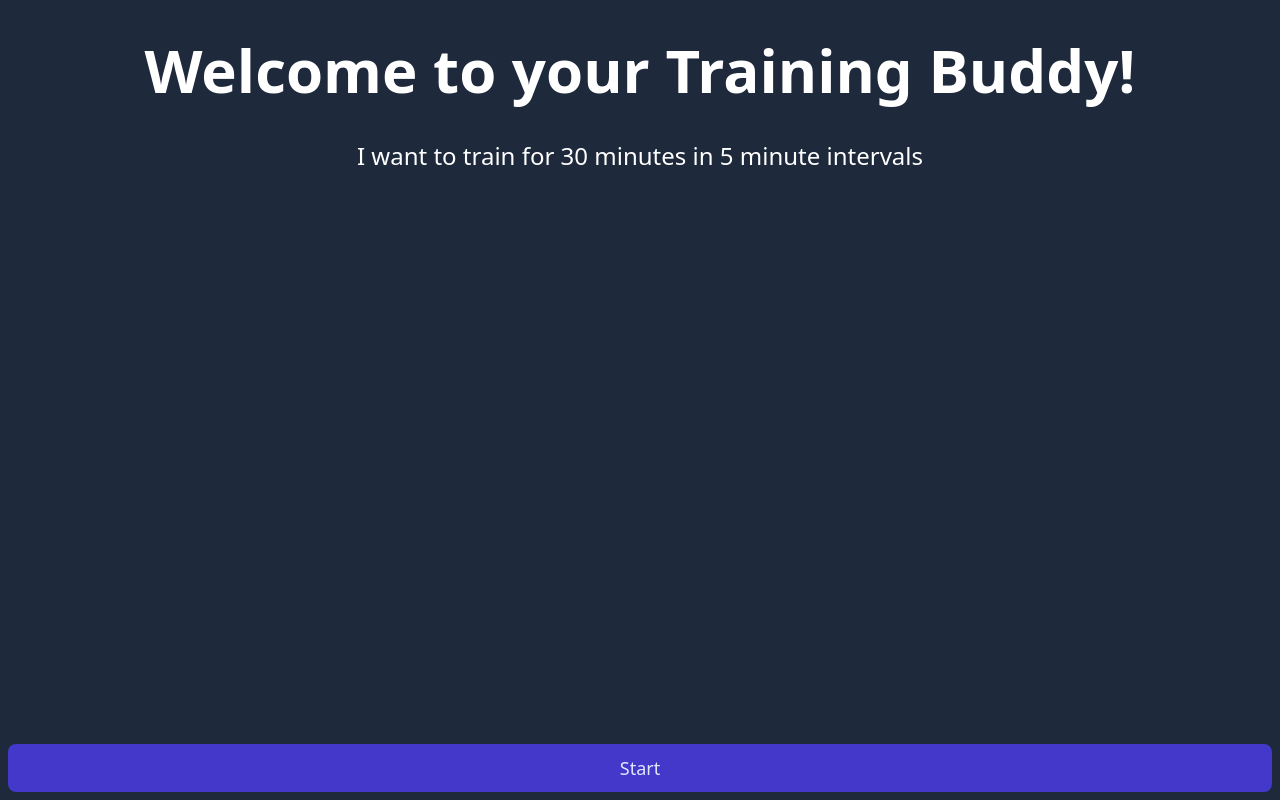
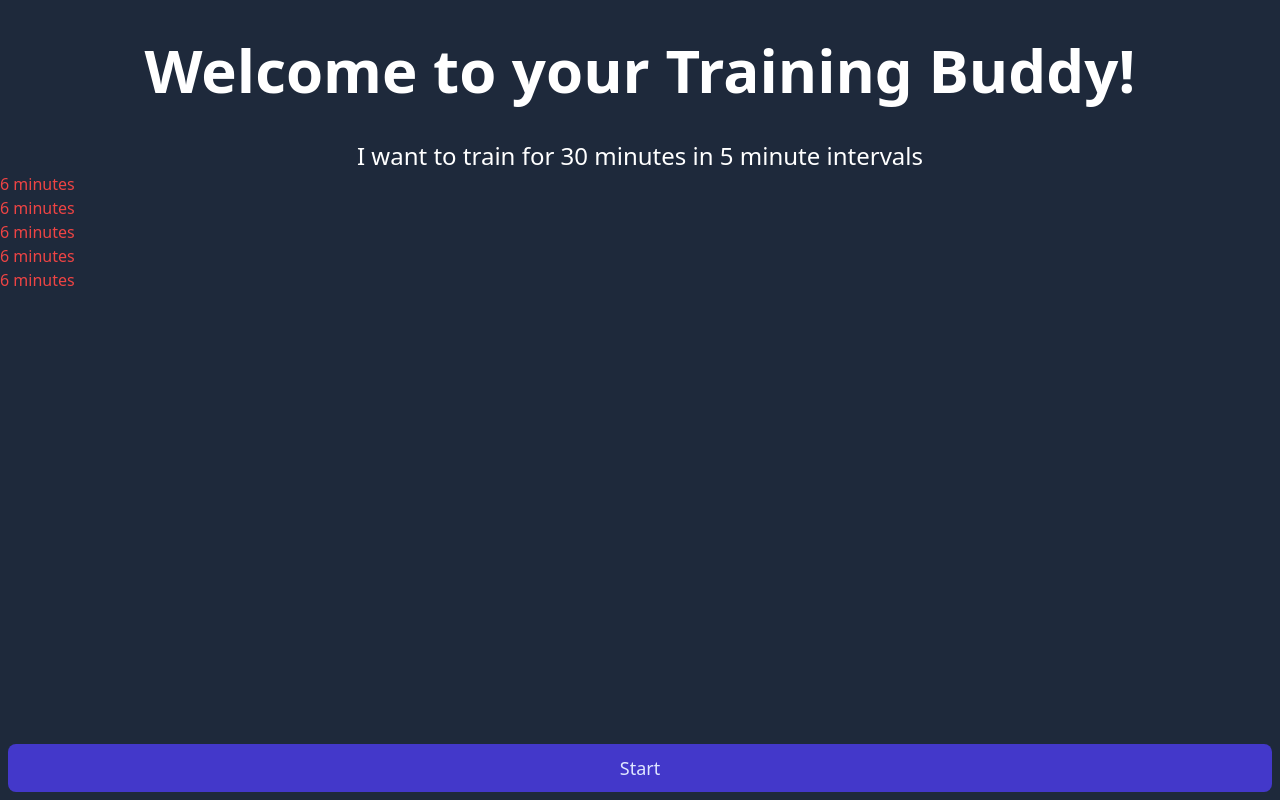
Before and after one commit to Yeffian/TrainingBuddy, a SvelteKit app: page / in a window 1280 px wide. Both pictures are taken after a click on the button "Start". Built offline with nearby package versions, Linux system fonts and the light colour scheme.

Commit message:
add IntervalCard and interval time calculation

```diff
--- a/src/components/Hero.svelte
+++ b/src/components/Hero.svelte
@@ -1,11 +1,18 @@
 <script lang="ts">
-    let trainingTime: string;
-    let intervals: string;
+    import IntervalCard from "./IntervalCard.svelte";
+
+    let trainingTimeBuff: string;
+    let intervalsBuff: string;
+
+    let trainingTime: number;
+    let intervals: number;
 
     const debug = () => {
-        console.log(trainingTime);
-        console.log(intervals);
+        trainingTime = Number(trainingTimeBuff);
+        intervals = Number(intervalsBuff);
     }
+
+    $: intervalTime = trainingTime / intervals;
 </script>
 
 <main>
@@ -14,9 +21,13 @@
             Welcome to your Training Buddy!
         </h1>
         <p class="text-center pt-10 text-2xl">
-            I want to train for <span bind:innerText={trainingTime} contenteditable>30</span> minutes in <span bind:innerText={intervals}
+            I want to train for <span bind:innerText={trainingTimeBuff} contenteditable>30</span> minutes in <span bind:innerText={intervalsBuff}
             contenteditable>5</span> minute intervals
         </p>
+
+        {#each {length: intervals} as _, interval}
+            <IntervalCard time={intervalTime}/>
+        {/each}
 
         <button class="absolute inset-x-0 bottom-0 align-center h-12 px-8 m-2 text-lg text-indigo-100 transition-colors duration-150 bg-indigo-700 rounded-lg
                     focus:shadow-outline hover:bg-indigo-800"
--- /dev/null
+++ b/src/components/IntervalCard.svelte
@@ -0,0 +1,9 @@
+<script lang="ts">
+    export let time: number;
+</script>
+
+<main>
+    <div>
+        <p class="text-red-500">{time} minutes</p>
+    </div>
+</main>
```
